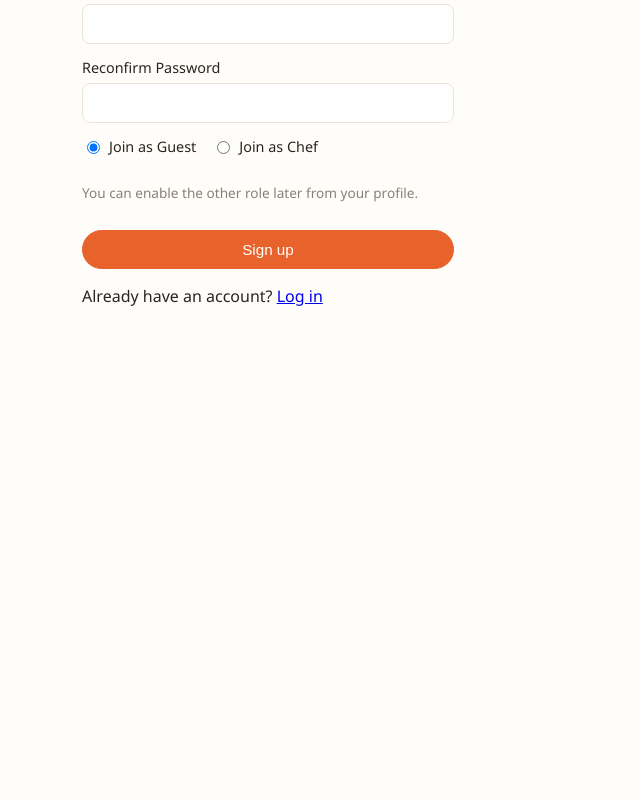
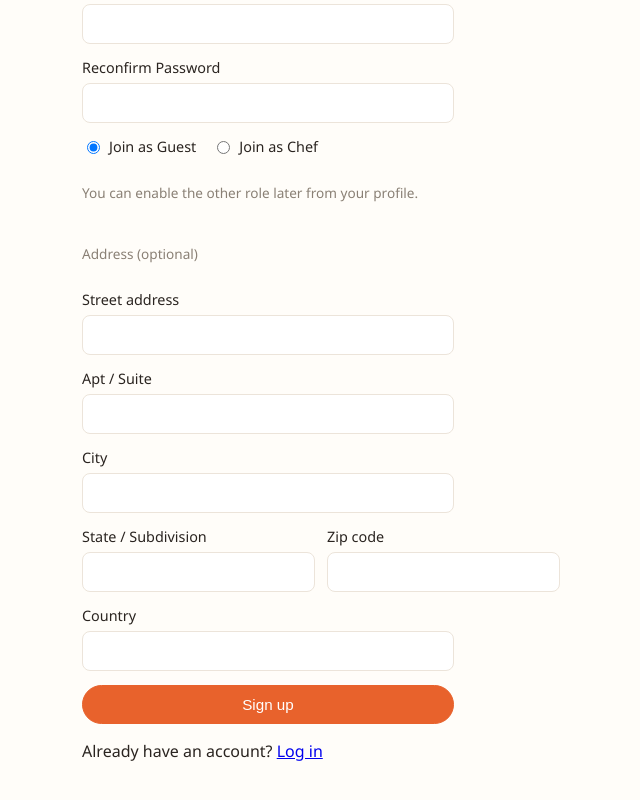
Before and after one commit to brownhippie/homeyfood, a React (Vite) app in the folder web/: page /signup in a window 1280 px wide. Shown: the part 366-1166 px from the top of the page, without its empty margins (372-1012 px from the left). Before the commit the page ends 800 px from the top, so only its background shows below. Built offline with nearby package versions, Linux system fonts and the light colour scheme; no server answers.

Commit message:
Add User address fields (per real Data tab schema) and government ID note; signup captures optional address, PUT /api/me/address for editing

```diff
--- a/web/src/AuthContext.tsx
+++ b/web/src/AuthContext.tsx
@@ -12,7 +12,15 @@ interface AuthState {
     password: string,
     role: 'guest' | 'chef',
     confirmPassword?: string,
-    governmentId?: string
+    governmentId?: string,
+    address?: {
+      aptSuite?: string
+      streetAddress?: string
+      cityAddress?: string
+      stateSubdivision?: string
+      zipCodeAddress?: string
+      country?: string
+    }
   ) => Promise<void>
   logout: () => void
   refresh: () => Promise<void>
@@ -56,9 +64,25 @@ export function AuthProvider({ children }: { children: ReactNode }) {
     password: string,
     role: 'guest' | 'chef',
     confirmPassword?: string,
-    governmentId?: string
+    governmentId?: string,
+    address?: {
+      aptSuite?: string
+      streetAddress?: string
+      cityAddress?: string
+      stateSubdivision?: string
+      zipCodeAddress?: string
+      country?: string
+    }
   ) => {
-    const { token, user } = await api.signup({ name, email, password, confirmPassword, role, governmentId })
+    const { token, user } = await api.signup({
+      name,
+      email,
+      password,
+      confirmPassword,
+      role,
+      governmentId,
+      ...address,
+    })
     setToken(token)
     setUser(user)
   }
--- a/web/src/api.ts
+++ b/web/src/api.ts
@@ -24,6 +24,15 @@ async function request(path: string, options: RequestInit = {}) {
   return data
 }
 
+export interface Address {
+  aptSuite: string | null
+  streetAddress: string | null
+  cityAddress: string | null
+  stateSubdivision: string | null
+  zipCodeAddress: string | null
+  country: string | null
+}
+
 export interface User {
   id: number
   name: string
@@ -32,6 +41,7 @@ export interface User {
   isChef: boolean
   activeRole: 'guest' | 'chef'
   avatarUrl: string | null
+  address: Address
 }
 
 export type BookingStatus = 'pending' | 'confirmed' | 'declined' | 'cancelled' | 'completed'
@@ -91,6 +101,12 @@ export const api = {
     confirmPassword?: string
     role?: 'guest' | 'chef'
     governmentId?: string
+    aptSuite?: string
+    streetAddress?: string
+    cityAddress?: string
+    stateSubdivision?: string
+    zipCodeAddress?: string
+    country?: string
   }) =>
     request('/auth/signup', { method: 'POST', body: JSON.stringify(body) }) as Promise<{ token: string; user: User }>,
   login: (body: { email: string; password: string }) =>
@@ -107,6 +123,14 @@ export const api = {
     delivery?: boolean
     takeOut?: boolean
   }) => request('/me/chef-profile', { method: 'PUT', body: JSON.stringify(body) }),
+  updateAddress: (body: {
+    aptSuite?: string
+    streetAddress?: string
+    cityAddress?: string
+    stateSubdivision?: string
+    zipCodeAddress?: string
+    country?: string
+  }) => request('/me/address', { method: 'PUT', body: JSON.stringify(body) }) as Promise<User>,
   listings: (params?: {
     mode?: string
     tag?: string
--- a/web/src/pages/Signup.tsx
+++ b/web/src/pages/Signup.tsx
@@ -11,6 +11,12 @@ export default function Signup() {
   const [confirmPassword, setConfirmPassword] = useState('')
   const [governmentId, setGovernmentId] = useState('')
   const [role, setRole] = useState<'guest' | 'chef'>('guest')
+  const [aptSuite, setAptSuite] = useState('')
+  const [streetAddress, setStreetAddress] = useState('')
+  const [cityAddress, setCityAddress] = useState('')
+  const [stateSubdivision, setStateSubdivision] = useState('')
+  const [zipCodeAddress, setZipCodeAddress] = useState('')
+  const [country, setCountry] = useState('')
   const [error, setError] = useState<string | null>(null)
 
   async function onSubmit(e: React.FormEvent) {
@@ -21,7 +27,14 @@ export default function Signup() {
       return
     }
     try {
-      await signup(name, email, password, role, confirmPassword, role === 'chef' ? governmentId : undefined)
+      await signup(name, email, password, role, confirmPassword, role === 'chef' ? governmentId : undefined, {
+        aptSuite,
+        streetAddress,
+        cityAddress,
+        stateSubdivision,
+        zipCodeAddress,
+        country,
+      })
       navigate('/')
     } catch (err) {
       setError((err as Error).message)
@@ -86,6 +99,35 @@ export default function Signup() {
           </label>
         )}
         <p className="hint">You can enable the other role later from your profile.</p>
+
+        <p className="hint">Address (optional)</p>
+        <label>
+          Street address
+          <input value={streetAddress} onChange={(e) => setStreetAddress(e.target.value)} />
+        </label>
+        <label>
+          Apt / Suite
+          <input value={aptSuite} onChange={(e) => setAptSuite(e.target.value)} />
+        </label>
+        <label>
+          City
+          <input value={cityAddress} onChange={(e) => setCityAddress(e.target.value)} />
+        </label>
+        <div className="qty-row">
+          <label>
+            State / Subdivision
+            <input value={stateSubdivision} onChange={(e) => setStateSubdivision(e.target.value)} />
+          </label>
+          <label>
+            Zip code
+            <input value={zipCodeAddress} onChange={(e) => setZipCodeAddress(e.target.value)} />
+          </label>
+        </div>
+        <label>
+          Country
+          <input value={country} onChange={(e) => setCountry(e.target.value)} />
+        </label>
+
         {error && <p className="error">{error}</p>}
         <button className="btn btn-primary" type="submit">
           Sign up
```
Also changed, not shown: 3 other files (tests, documents, lock files or other folders).
